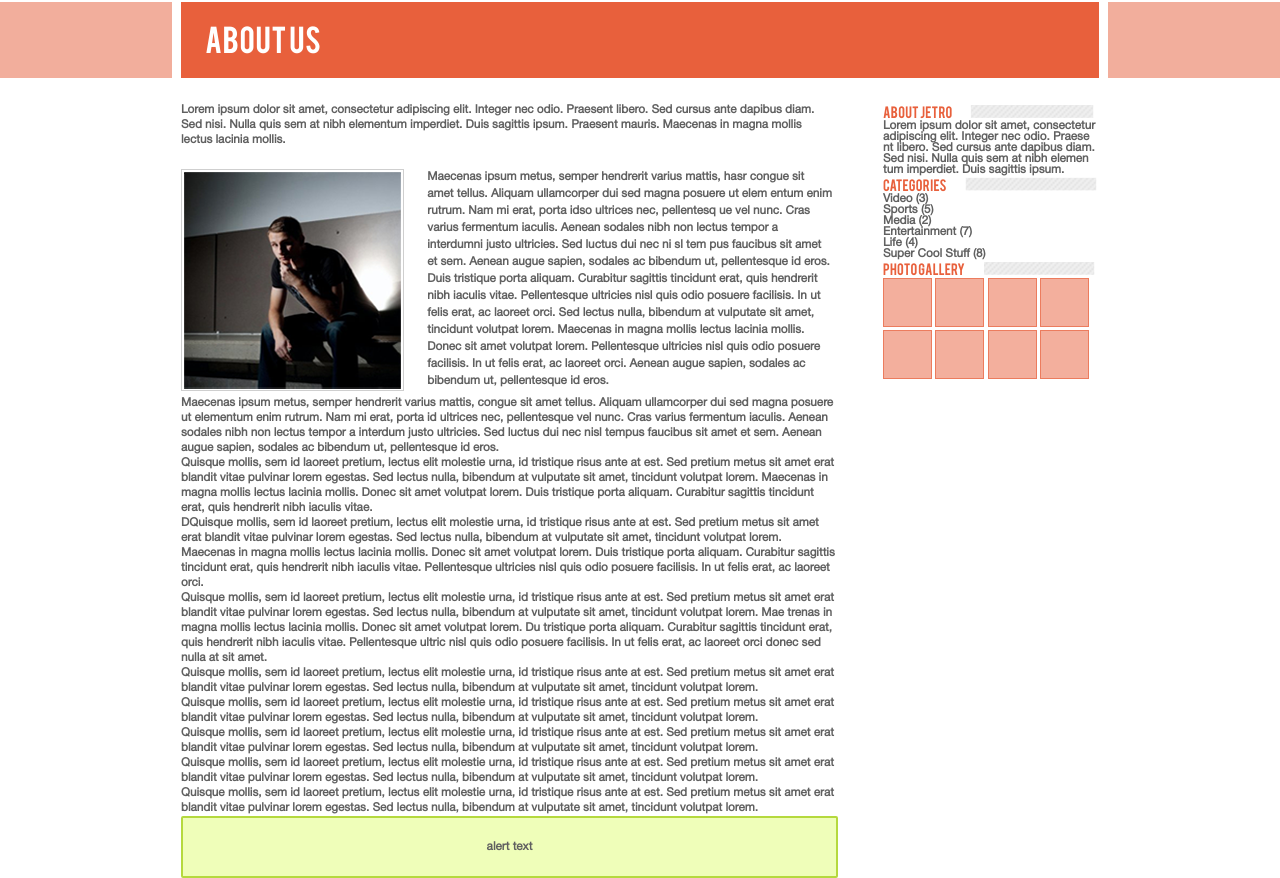
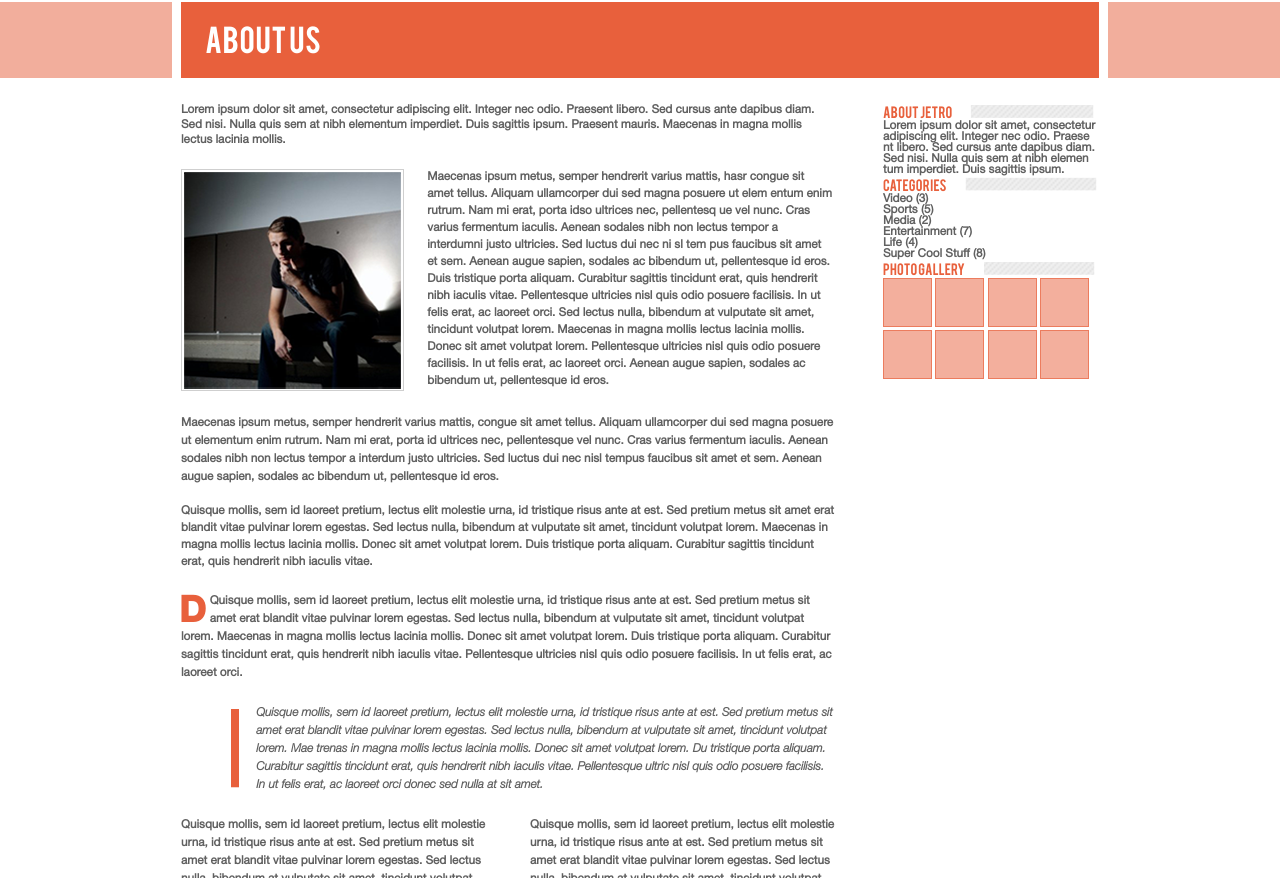
Before and after one commit to Heithvaldr/jetro, a plain HTML site: page about.html in a window 1280 px wide. Shown: the part 74-952 px from the top of the page. Drawn offline with Linux system fonts and the light colour scheme.

Commit message:
almost completly done the second page. have to finish only right colomn

```diff
--- a/about.html
+++ b/about.html
@@ -82,7 +82,8 @@
                     </p>
 
                     <p class="fifth_par">
-                        <span>D</span>Quisque mollis, sem id laoreet pretium, lectus elit molestie urna, id tristique risus ante at est. Sed pretium metus sit           	         amet erat blandit vitae pulvinar lorem egestas. Sed lectus nulla, bibendum at vulputate sit amet, tincidunt volutpat lorem. Maecenas in magna mollis lectus lacinia mollis. Donec sit amet volutpat lorem. Duis tristique porta aliquam. Curabitur sagittis tincidunt erat, quis hendrerit nibh iaculis vitae. Pellentesque ultricies nisl quis odio posuere facilisis. In ut felis erat, ac laoreet orci.
+                        <span>d</span>
+                        Quisque mollis, sem id laoreet pretium, lectus elit molestie urna, id tristique risus ante at est. Sed pretium metus sit           	         amet erat blandit vitae pulvinar lorem egestas. Sed lectus nulla, bibendum at vulputate sit amet, tincidunt volutpat lorem. Maecenas in magna mollis lectus lacinia mollis. Donec sit amet volutpat lorem. Duis tristique porta aliquam. Curabitur sagittis tincidunt erat, quis hendrerit nibh iaculis vitae. Pellentesque ultricies nisl quis odio posuere facilisis. In ut felis erat, ac laoreet orci.
                     </p>
 
                     <div class="sixth_par">
@@ -103,13 +104,13 @@
 
                     <div class="eighth_par">
                         <p>
-                            Quisque mollis, sem id laoreet pretium, lectus elit molestie urna, id tristique risus ante at est. Sed pretium metus sit amet erat blandit vitae pulvinar lorem egestas. Sed lectus nulla, bibendum at vulputate sit amet, tincidunt volutpat lorem.
+                            Quisque mollis, sem id laoreet pretium, lectus elit molestie urna, id tristique risus ante at est. Sed pretium metus sit amet erat blandit vitae pulvinar lorem egestas.<br/> Sed lectus nulla, bibendum at vulputate sit amet, tincidunt volutpat lorem.
                         </p>
                         <p>
-                            Quisque mollis, sem id laoreet pretium, lectus elit molestie urna, id tristique risus ante at est. Sed pretium metus sit amet erat blandit vitae pulvinar lorem egestas. Sed lectus nulla, bibendum at vulputate sit amet, tincidunt volutpat lorem.
+                            Quisque mollis, sem id laoreet pretium, lectus elit molestie urna, id tristique risus ante at est. Sed pretium metus sit amet erat blandit vitae pulvinar lorem egestas.<br/> Sed lectus nulla, bibendum at vulputate sit amet, tincidunt volutpat lorem.
                         </p>
                         <p>
-                            Quisque mollis, sem id laoreet pretium, lectus elit molestie urna, id tristique risus ante at est. Sed pretium metus sit amet erat blandit vitae pulvinar lorem egestas. Sed lectus nulla, bibendum at vulputate sit amet, tincidunt volutpat lorem.
+                            Quisque mollis, sem id laoreet pretium, lectus elit molestie urna, id tristique risus ante at est. Sed pretium metus sit amet erat blandit vitae pulvinar lorem egestas.<br/> Sed lectus nulla, bibendum at vulputate sit amet, tincidunt volutpat lorem.
                         </p>
                     </div>
 
@@ -186,7 +187,7 @@
         </div>
 
         <footer>
-
+            <div class="foot_wrapper">
                 <div class="about_jetro container">
                     <p class="footer_title">
                         about jetro
@@ -248,7 +249,7 @@
                         </a>
                     </div>
                 </div>
-
+            </div>
         </footer>
 
     </body>
--- a/css/about.css
+++ b/css/about.css
@@ -5,6 +5,18 @@
 @font-face {
     font-family: HelveticaNeue;
     src: url(../fonts/helvetica_neue.otf);
+}
+@font-face {
+    font-family: HelveticaNeueBold;
+    src: url(../fonts/helvetica_neue_bold.ttf);
+}
+@font-face {
+    font-family: HelveticaNeueItalic;
+    src: url(../fonts/helvetica_neue_italic.ttf);
+}
+@font-face {
+    font-family: HelveticaNeueLightItalic;
+    src: url(../fonts/helvetica_neue_light_italic.ttf);
 }
 * {
     margin: 0;
@@ -16,7 +28,9 @@ html, body {
 section {
     padding-bottom: 4.5vh;
 }
-
+.footer_wrapper {
+    max-height: 1441px;
+}
 
 /*----HEADER----*/
 
@@ -97,8 +111,10 @@ section {
 }
 .left_colomn, .right_colomn {
     display: inline-block;
+}
 
-}
+/*----left colomn----*/
+
 .left_colomn  {
     text-align: left;
     font-family: HelveticaNeue;
@@ -125,9 +141,95 @@ section {
     vertical-align: top;
     line-height: 17px;
 }
-
-
+.third_par {
+    line-height: 18px;
+    padding-top: 18px;
+}
+.fourth_par {
+    line-height: 17px;
+    padding-top: 17px;
+}
+.fifth_par {
+    padding-top: 21px;
+    line-height: 18px;
+}
+.fifth_par span {
+    margin-left: -2px;
+    padding-right: 4px;
+    padding-top: 8px;
+    float: left;
+    color: #e8603c;
+    font-family: HelveticaNeueBold;
+    font-size: 36px;
+    text-transform: capitalize;
+}
+.sixth_par {
+    padding-top: 21px;
+    padding-left: 50px;
+}
+.sixth_par div, p {
+    display: inline-block;
+}
+.sixth_par div {
+    width: 8px;
+    height: 78px;
+    background-color: #e8603c;
+    border-bottom: solid 1px #f7d5ca;
+}
+.sixth_par p {
+    font-family: HelveticaNeueLightItalic;
+    font-size: 11.75px;
+    font-weight: 600;
+    padding-left: 14px;
+    width: 578px;
+    line-height: 18px;
+}
+.seventh_par {
+    padding-top: 23px;
+    text-align: justify;
+    line-height: 18px;
+}
+.seventh_par p {
+    position: relative;
+    text-align: left;
+    display: inline-block;
+    width: 306px;
+}
+.seventh_par:before{
+    content: '';
+    display: block;
+    width: 100%;
+}
+.seventh_par:after {
+    content: '';
+    display: inline-block;
+    width: 100%;
+}
+.eighth_par {
+    padding-top: 2px;
+    text-align: justify;
+    line-height: 18px;
+}
+.eighth_par:before{
+    content: '';
+    display: block;
+    width: 100%;
+}
+.eighth_par:after {
+    content: '';
+    display: inline-block;
+    width: 100%;
+}
+.eighth_par p {
+    position: relative;
+    text-align: left;
+    display: inline-block;
+    width: 206px;
+    height: 88px;
+    overflow: hidden;
+}
 .alert {
+    margin: 10px 0 16px 0;
     width: 653px;
     height: 58px;
     border: solid 2px;
@@ -135,6 +237,9 @@ section {
     text-align: center;
 }
 .alert p {
+    text-transform: capitalize;
+    font-size: 13px;
+    font-family: HelveticaNeueItalic;
     position: relative;
     top: 50%;
     -webkit-transform: translateY(-50%);
@@ -144,20 +249,25 @@ section {
 .first_al {
     background-color: #effeb9;
     border-color: #b5d93e;
+    color: #b5d93e;
 }
 .second_al {
     background-color: #fbcbc1;
     border-color: #ed644b;
+    color: #ed644b;
 }
 .third_al {
     background-color: #ffe9ad;
     border-color: #fab822;
+    color: #fab822;
 }
 .fourth_al {
     background-color: #d1e4f3;
     border-color: #4d8fcb;
+    color: #4d8fcb;
 }
 
+/*----right colomn----*/
 
 .right_colomn {
     text-align: left;
@@ -189,14 +299,16 @@ section {
     padding-left: 15px;
 }
 
+
+
 /*----FOOTER----*/
 
 
 
 footer {
+    height: 268px;
     max-width: 918px;
     margin: 0 auto;
-    position: relative;
     background-color: #e8663c;
     color: white;
     font-family: HelveticaNeue;
@@ -204,12 +316,19 @@ footer {
     -ms-text-justify: distribute-all-lines;
     text-justify: distribute-all-lines;
 }
-footer:after {
+.foot_wrapper {
+    text-align: justify;
+    padding: 32px 40px 0 34px;
+}
+.foot_wrapper:before{
     content: '';
+    display: block;
     width: 100%;
+}
+.foot_wrapper:after {
+    content: '';
     display: inline-block;
-    font-size: 0;
-    line-height: 0;
+    width: 100%;
 }
 .footer_title {
     line-height: normal;
```
Also changed, not shown: fonts/helvetica_neue_bold.ttf (added), fonts/helvetica_neue_italic.ttf (added), fonts/helvetica_neue_light_italic.ttf (added), 1 other file. Lines whose indentation alone changed are shown as unchanged.
